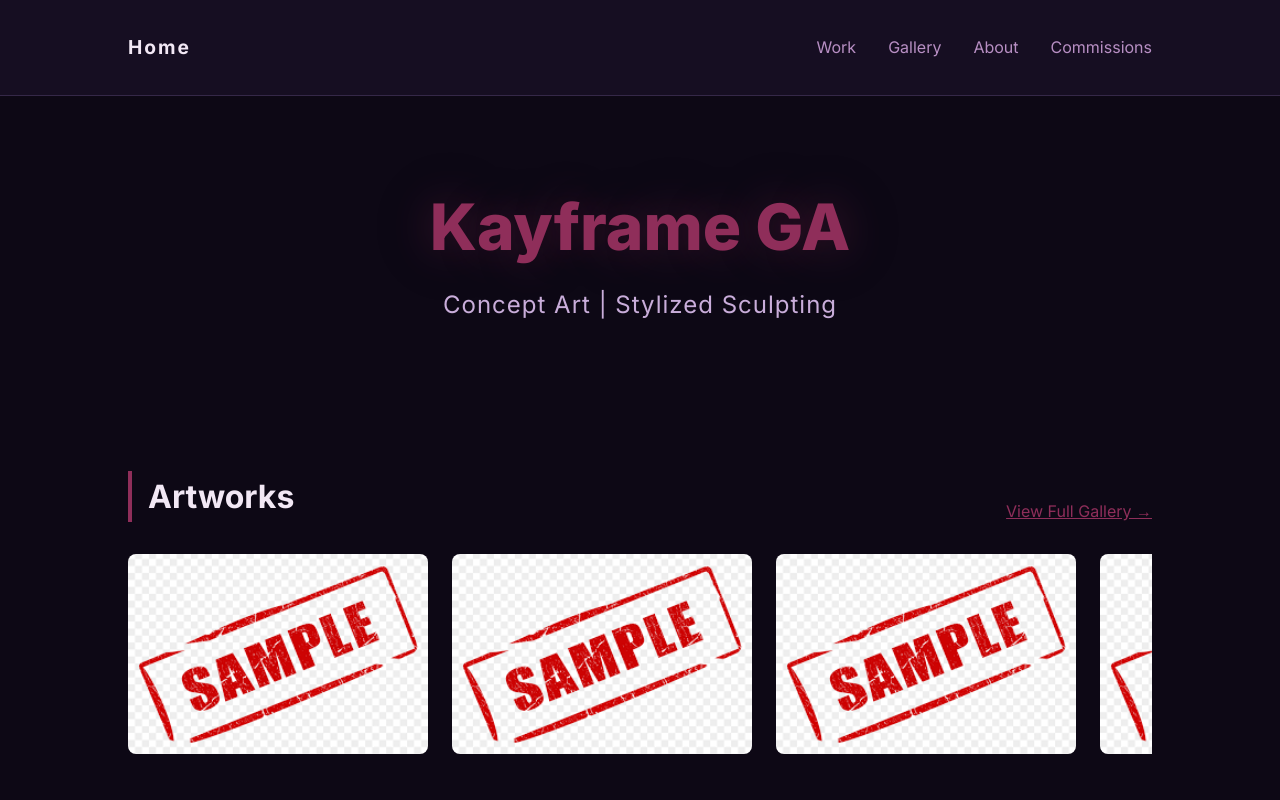
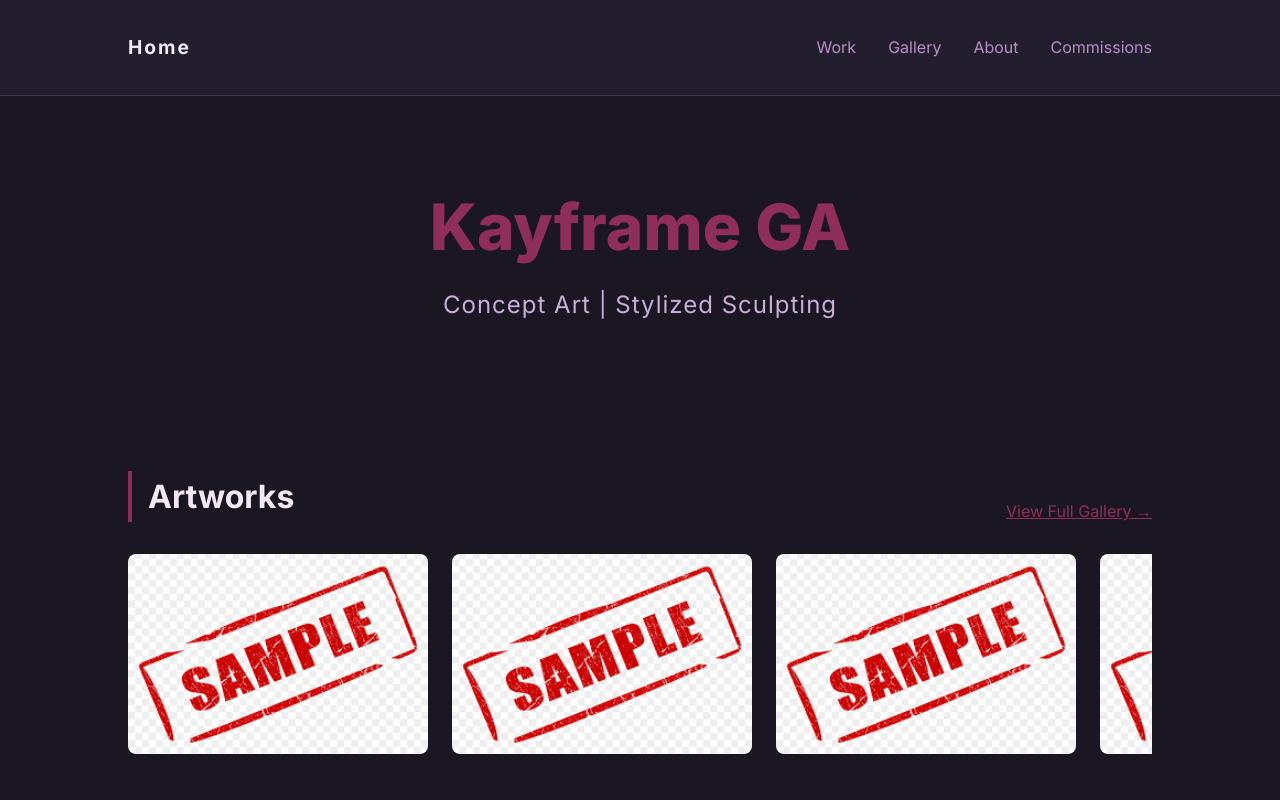
Before and after one commit to Kayframe-GA/Kayframe-GA.github.io, a Next.js app: page / in a window 1280 px wide. Shown: the top 800 px of the page. Built offline with nearby package versions, Linux system fonts and the light colour scheme.

Commit message:
improv colors

```diff
--- a/app/globals.css
+++ b/app/globals.css
@@ -10,11 +10,11 @@
   --brand-main: #8F2E5A;
   --brand-second: #53375F;
 
-  --bg-deep: #0D0815;
-  --bg-surface: #160E22;
-  --bg-elevated: #1E1530;
-  --bg-card: #1A1228;
-  --border: #352848;
+  --bg-deep: #1A1722;
+  --bg-surface: #231E2E;
+  --bg-elevated: #2B2438;
+  --bg-card: #251F30;
+  --border: #3E3650;
   --border-light: #53375F;
   --accent: #8F2E5A;
   --accent-hover: #B84070;
@@ -97,7 +97,6 @@ nav ul li a:hover {
   font-size: 4rem;
   margin-bottom: 0.5rem;
   color: var(--accent);
-  text-shadow: 0 0 40px var(--accent-glow), 0 0 80px rgba(143, 46, 90, 0.15);
 }
 
 .hero h1 .skills-subtitle {
@@ -196,7 +195,7 @@ nav ul li a:hover {
   left: 0;
   width: 100%;
   height: 100%;
-  background-color: rgba(13, 8, 21, 0.95);
+  background-color: rgba(26, 23, 34, 0.95);
   display: flex;
   flex-direction: column;
   justify-content: center;
```
